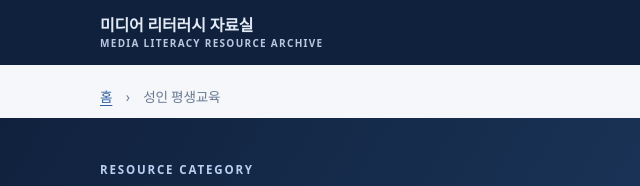
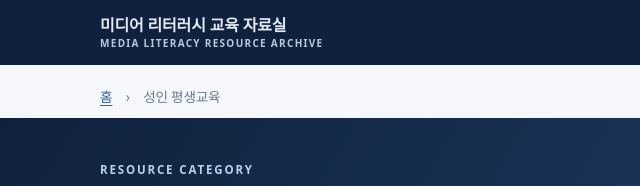
Before and after one commit to dangsclub/media-literacy-public, a plain HTML site: page categories/lifelong.html in a window 1280 px wide. Shown: the top 186 px of the page, 0-640 px from the left. Drawn offline with Linux system fonts and the light colour scheme.

Commit message:
Unify public archive site title

```diff
--- a/categories/lifelong.html
+++ b/categories/lifelong.html
@@ -1 +1 @@
-<!doctype html><html lang="ko"><head><meta charset="utf-8"><meta name="viewport" content="width=device-width,initial-scale=1"><title>성인 평생교육 | 미디어 리터러시 자료실</title><link rel="stylesheet" href="/assets/archive.css"></head><body><header class="top"><div class="wrap topin"><a class="brand" href="/">미디어 리터러시 자료실<small>MEDIA LITERACY RESOURCE ARCHIVE</small></a><a href="/">자료실 첫 화면</a></div></header><div class="wrap"><div class="crumb"><a href="/">홈</a>　›　성인 평생교육</div></div><section class="hero"><div class="wrap"><div class="eyebrow">RESOURCE CATEGORY</div><h1>성인 평생교육</h1><p>성인·중장년·고령층의 생활 맥락을 반영한 자료를 준비하고 있습니다.</p></div></section><main class="main"><div class="wrap"><div class="grid"><a class="card" href="/"><span class="tag">PREPARING</span><h2>자료 준비 중</h2><p>뉴스·플랫폼·디지털 정보·온라인 소통 중심의 교육 자료</p></a></div></div></main><footer class="foot"><div class="wrap">미디어 리터러시 교육 자료실<small>공개 승인된 교육 자료를 제공합니다.</small></div></footer></body></html>
+<!doctype html><html lang="ko"><head><meta charset="utf-8"><meta name="viewport" content="width=device-width,initial-scale=1"><title>성인 평생교육 | 미디어 리터러시 자료실</title><link rel="stylesheet" href="/assets/archive.css"></head><body><header class="top"><div class="wrap topin"><a class="brand" href="/">미디어 리터러시 교육 자료실<small>MEDIA LITERACY RESOURCE ARCHIVE</small></a><a href="/">자료실 첫 화면</a></div></header><div class="wrap"><div class="crumb"><a href="/">홈</a>　›　성인 평생교육</div></div><section class="hero"><div class="wrap"><div class="eyebrow">RESOURCE CATEGORY</div><h1>성인 평생교육</h1><p>성인·중장년·고령층의 생활 맥락을 반영한 자료를 준비하고 있습니다.</p></div></section><main class="main"><div class="wrap"><div class="grid"><a class="card" href="/"><span class="tag">PREPARING</span><h2>자료 준비 중</h2><p>뉴스·플랫폼·디지털 정보·온라인 소통 중심의 교육 자료</p></a></div></div></main><footer class="foot"><div class="wrap">미디어 리터러시 교육 자료실<small>공개 승인된 교육 자료를 제공합니다.</small></div></footer></body></html>
```
